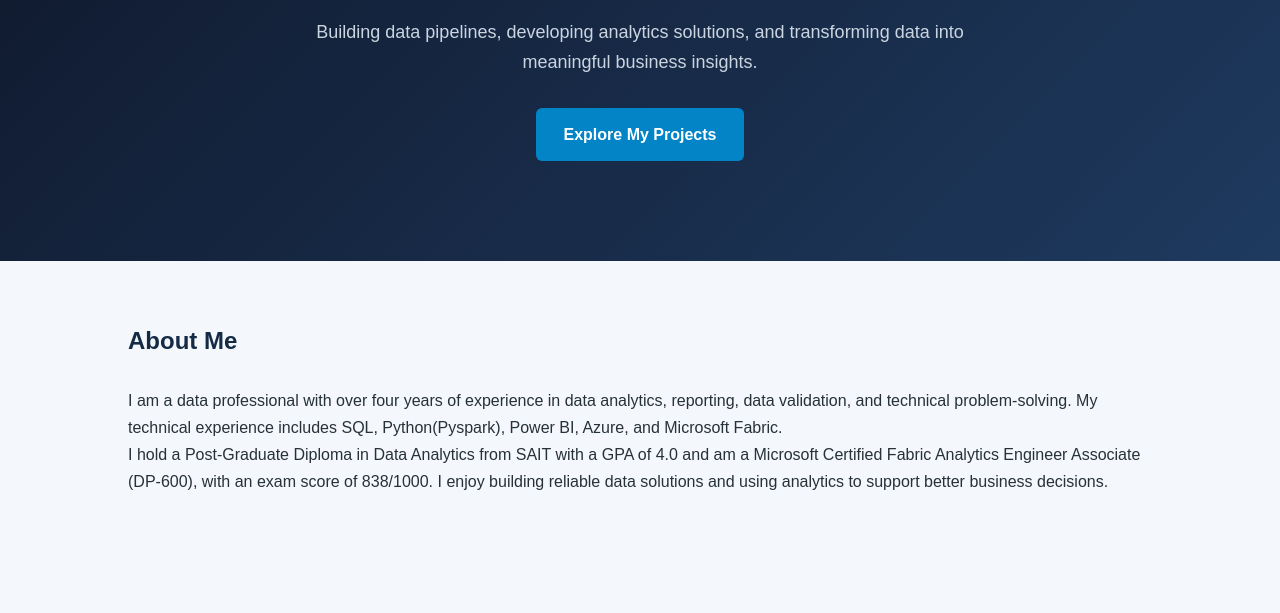
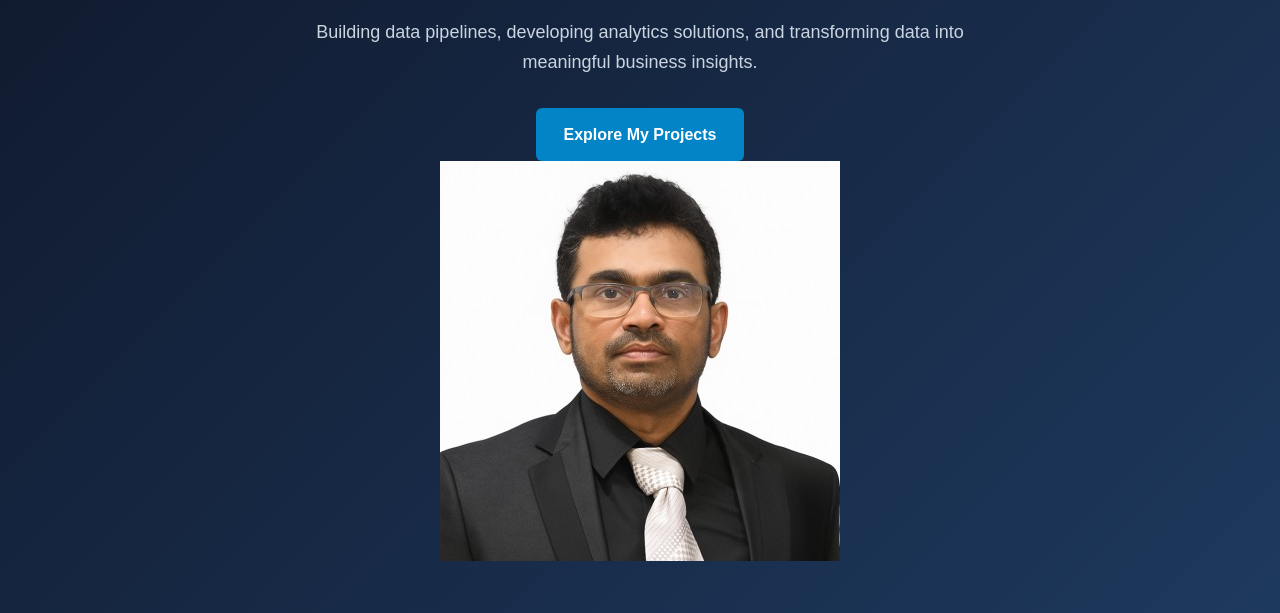
Before and after one commit to rimzanmha/rimzan-ahamed, a plain HTML site: page index.html in a window 1280 px wide. Shown: the part 325-938 px from the top of the page. Drawn offline with Linux system fonts and the light colour scheme.

Commit message:
Update index.html
added a photo

```diff
--- a/index.html
+++ b/index.html
@@ -24,6 +24,9 @@
 </header>
 
 <section class="hero">
+    <div class="hero-content">
+
+        <div class="hero-text">
             <h1>Hi, I'm Rimzan Ahamed</h1>
             <h2>Data Analyst | Data Engineer</h2>
             <p>
@@ -31,6 +34,14 @@
                 and transforming data into meaningful business insights.
             </p>
             <a href="#projects" class="btn">Explore My Projects</a>
+        </div>
+
+        <div class="hero-image">
+            <img src="rimzan-profile.jpeg"
+                 alt="Rimzan Ahamed - Data Analyst and Data Engineer">
+        </div>
+
+    </div>
 </section>
 
 <section id="about">
```
Lines whose indentation alone changed are shown as unchanged.
